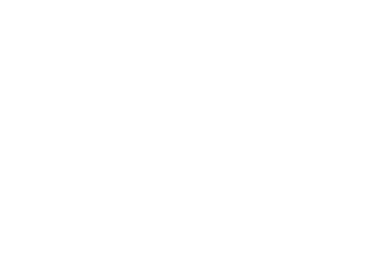
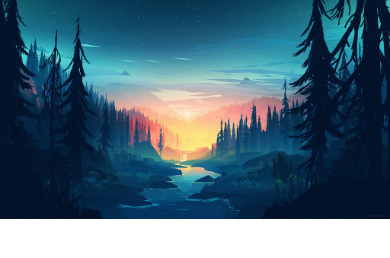
Before and after one commit to js-tasks-ru/htmlcss-20211021_sergey-lukashin, a website: page 06-lection4/02-background-image/index.html in a window 390 px wide. Drawn offline with Linux system fonts and the light colour scheme.

Commit message:
add_background-image

```diff
--- a/06-lection4/02-background-image/background-image.css
+++ b/06-lection4/02-background-image/background-image.css
@@ -0,0 +1,25 @@
+.image {
+  max-width: 100%;
+}
+
+@media screen and (max-width: 2560px) {
+  .image {
+    background-image: url('./public/forest_2560.jpg');
+  }
+}
+@media screen and (max-width: 1400px) {
+  .image {
+    background-image: url('./public/forest_1400.jpg');
+  }
+}
+
+@media screen and (max-width: 768px) {
+  .image {
+    background-image: url('./public/forest_768.jpg');
+  }
+}
+@media screen and (max-width: 400px) {
+  .image {
+    background-image: url('./public/forest_400.jpg');
+  }
+}
--- a/06-lection4/02-background-image/index.html
+++ b/06-lection4/02-background-image/index.html
@@ -1,10 +1,12 @@
 <!DOCTYPE html>
 <html lang="ru">
-    <head>
-        <link rel="stylesheet" href="../../assets/css/main.css">
-        <link rel="stylesheet" href="./background-image.css">
-    </head>
-    <body>
+  <head>
+    <link rel="stylesheet" href="../../assets/css/main.css" />
+    <link rel="stylesheet" href="./background-image.css" />
+  </head>
+  <body>
 
-    </body>
+        <img class="image" src="./public/forest_1024.jpg" alt="background_image">
+
+  </body>
 </html>
```
